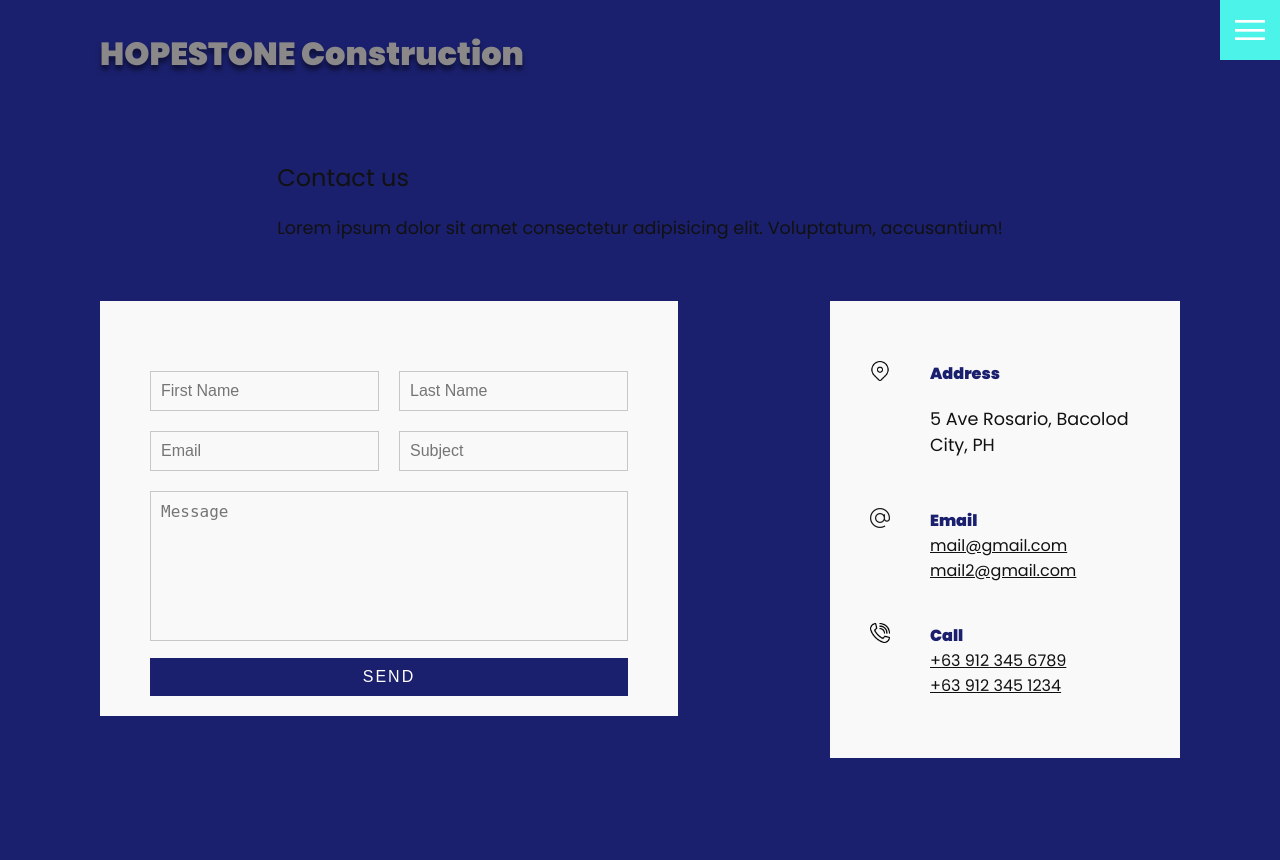
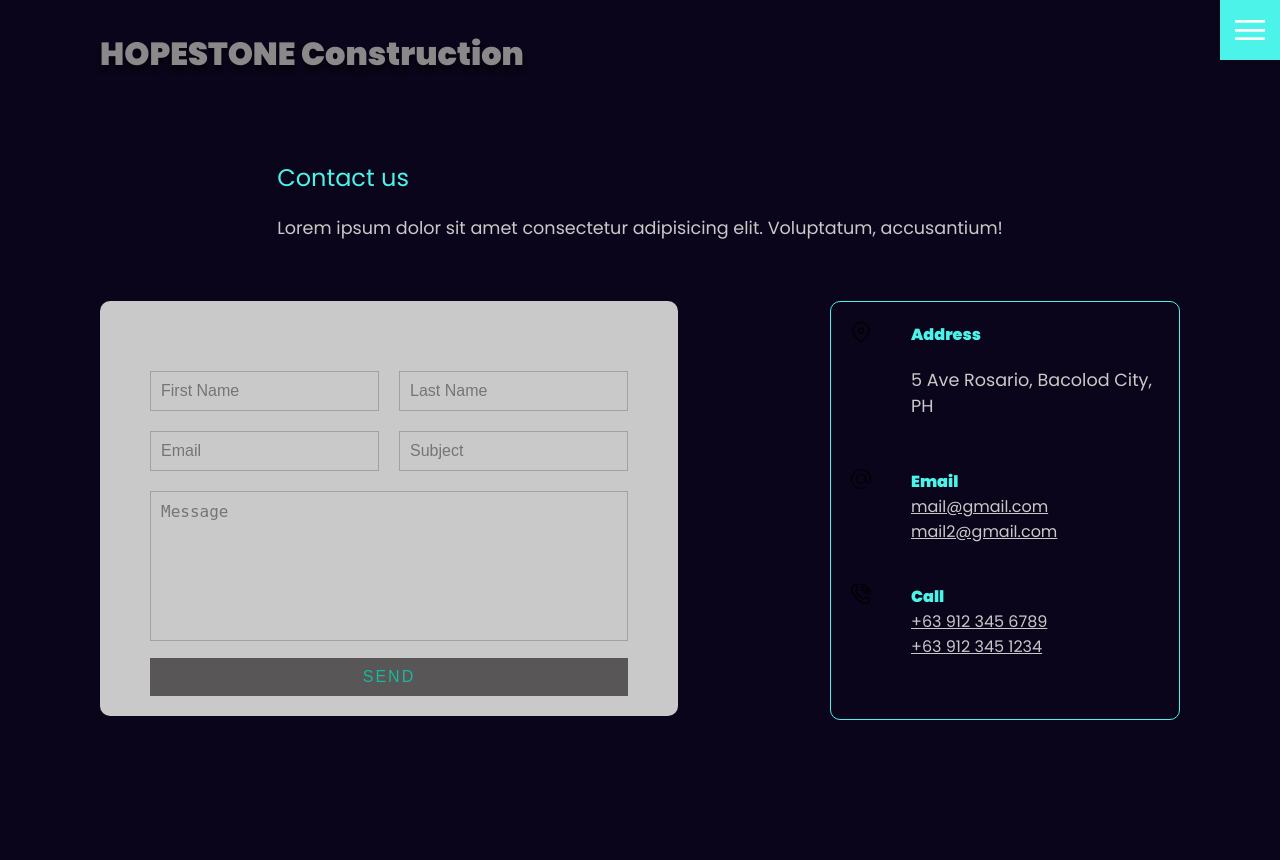
Before and after one commit to onceacurious/hopestone_layout-repo, a Flask app: page /contact in a window 1280 px wide. Run offline with Flask 2, Linux system fonts and the light colour scheme.

Commit message:
Update Color

```diff
--- a/data.py
+++ b/data.py
@@ -46,14 +46,14 @@ def Services():
             'id': 7,
             'file_name': 'electronics.png',
             'title': 'Electronics',
-            'body': '6 Lorem ipsum dolor sit amet consectetur adipisicing elit. Natus, eos.',
+            'body': '7 Lorem ipsum dolor sit amet consectetur adipisicing elit. Natus, eos.',
             'published_date': '04-01-2021'
         },
         {
             'id': 8,
             'file_name': 'consult.png',
             'title': 'Construction Consultation',
-            'body': '6 Lorem ipsum dolor sit amet consectetur adipisicing elit. Natus, eos.',
+            'body': '8 Lorem ipsum dolor sit amet consectetur adipisicing elit. Natus, eos.',
             'published_date': '04-01-2021'
         }
     ]
--- a/static/css/style.css
+++ b/static/css/style.css
@@ -2,9 +2,11 @@
 
 :root {
   --primary-color: #4bf3e8;
-  --secondary-color: #1b206e;
-  --dark-color: rgb(22, 5, 49);
-  --light-color: rgb(238, 237, 237);
+  --secondary-color: #c9c9c9;
+  --btn-primary-color: #18b99e;
+  --btn-secondary-color: #585656;
+  --dark-color: #0a051a;
+  --light-color: #ffffff;
 }
 
 /* BASE STYLE */
@@ -18,7 +20,15 @@ html,
 body {
   font-family: "Poppins", sans-serif;
   color: #111;
-  background: #1b206e;
+  background: var(--dark-color);
+}
+
+.title h1 {
+  color: var(--primary-color);
+}
+
+.title p {
+  color: var(--secondary-color);
 }
 
 h1 {
@@ -274,7 +290,8 @@ section.home {
 
 .contact-form {
   position: relative;
-  background: #f9f9f9;
+  background: var(--secondary-color);
+  border-radius: 10px;
   width: calc(100%- 400px);
   padding: 60px 40px 20px;
 }
@@ -317,8 +334,9 @@ section.home {
 }
 
 .contact-form .row input[type="submit"] {
-  background-color: var(--secondary-color);
-  color: #fff;
+  background-color: var(--btn-secondary-color);
+  border: 1px solid var(--btn-secondary-color);
+  color: var(--btn-primary-color);
   margin: 0;
   text-transform: uppercase;
   letter-spacing: 2px;
@@ -327,19 +345,26 @@ section.home {
   cursor: pointer;
 }
 
+.contact-form .row input[type="submit"]:hover {
+  background-color: transparent;
+  border: 1px solid var(--btn-primary-color);
+  color: var(--btn-primary-color);
+}
+
 .contact-info {
   width: 350px;
-  background: #f9f9f9;
-  padding: 60px 40px 20px;
+  padding: 20px 20px 20px;
+  border: 1px solid var(--primary-color);
+  border-radius: 10px;
 }
 
 .contact-info .info-box .details h4 {
-  color: var(--secondary-color);
+  color: var(--primary-color);
 }
 
 .contact-info .info-box .details p,
 .contact-info .info-box .details a {
-  color: #111;
+  color: var(--secondary-color);
 }
 
 .contact-info .info-box {
```
Also changed, not shown: other parts of static/css/style.css (+19 -13 lines).
